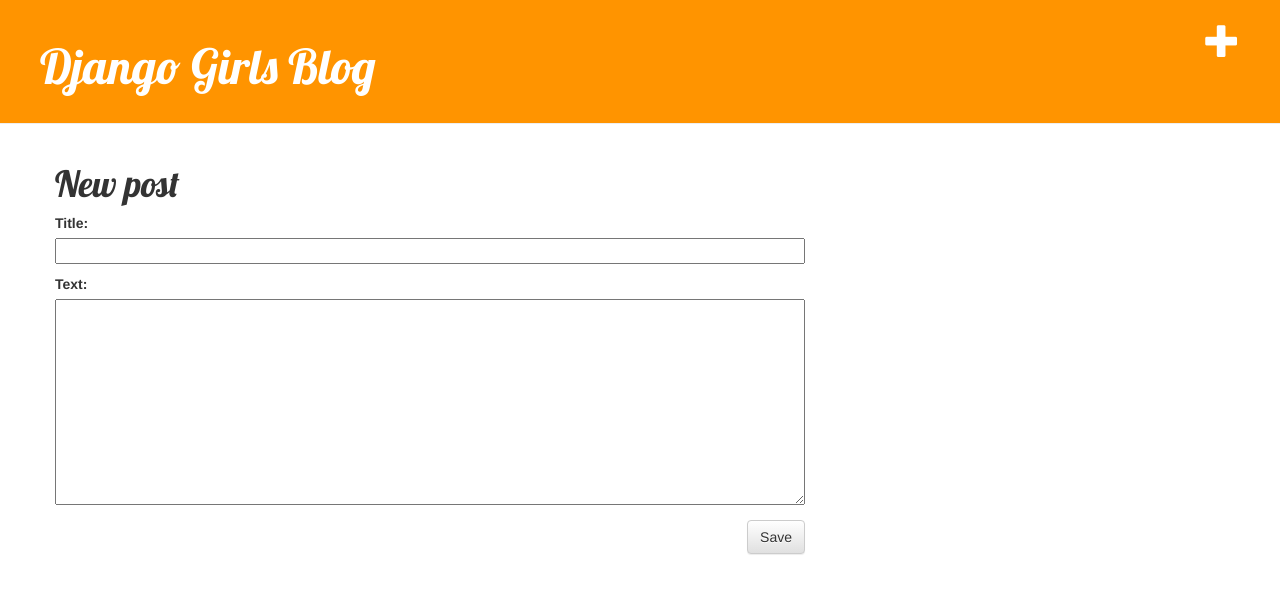
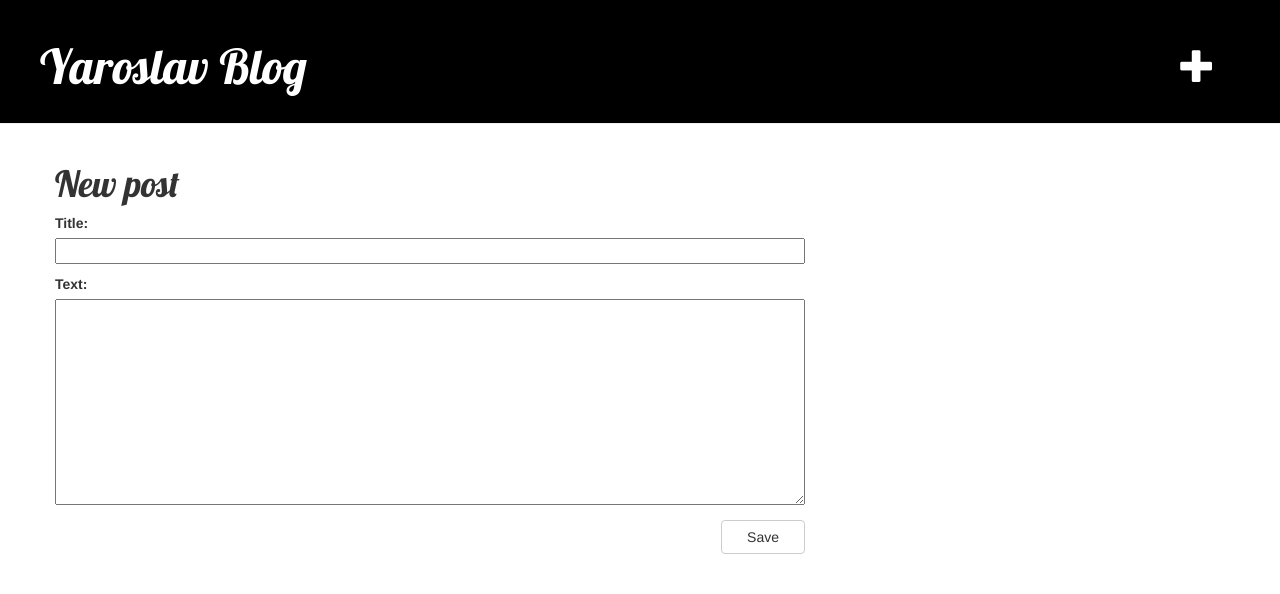
Before and after one commit to f4rk4sh/django_blog, a Django app: page /post/new/ in a window 1280 px wide. Shown: the top 594 px of the page. Run offline with Django 3.2, Linux system fonts and the light colour scheme; the visitor is signed in with stand-in values (Sample User, id 1); some libraries are stand-ins or nearby versions.

Commit message:
adding final fixes

```diff
--- a/blog/static/css/blog.css
+++ b/blog/static/css/blog.css
@@ -1,5 +1,5 @@
 .page-header {
-    background-color: #ff9400;
+    background-color: #000000;
     margin-top: 0;
     padding: 20px 20px 20px 40px;
 }
@@ -24,6 +24,7 @@ h1, h2, h3, h4 {
 
 .save {
     float: right;
+    padding-inline: 25px;
 }
 
 .post-form textarea, .post-form input {
@@ -44,3 +45,11 @@ h1, h2, h3, h4 {
 .post h1 a, .post h1 a:visited {
     color: #000000;
 }
+
+.btn {
+    margin-left: 10px;
+}
+
+#plus {
+    padding: 25px;
+}
--- a/blog/templates/blog/base.html
+++ b/blog/templates/blog/base.html
@@ -3,18 +3,19 @@
 <html lang="en">
 <head>
     <meta charset="UTF-8">
-    <title>Django Girls blog</title>
-    <link rel="stylesheet" href="//maxcdn.bootstrapcdn.com/bootstrap/3.2.0/css/bootstrap.min.css">
-    <link rel="stylesheet" href="//maxcdn.bootstrapcdn.com/bootstrap/3.2.0/css/bootstrap-theme.min.css">
+    <title>Yaroslav blog</title>
+    <link rel="stylesheet" href="https://maxcdn.bootstrapcdn.com/bootstrap/3.4.0/css/bootstrap.min.css">
+    <script src="https://ajax.googleapis.com/ajax/libs/jquery/3.5.1/jquery.min.js"></script>
+    <script src="https://maxcdn.bootstrapcdn.com/bootstrap/3.4.0/js/bootstrap.min.js"></script>
     <link href="https://fonts.googleapis.com/css?family=Lobster&subset=latin,cyrillic" rel="stylesheet" type="text/css">
     <link rel="stylesheet" href="{% static 'css/blog.css' %}">
 </head>
 <body>
     <div class="page-header">
         {% if user.is_authenticated %}
-            <a href="{% url 'post_new' %}" class="top-menu"><span class="glyphicon glyphicon-plus"></span></a>
+            <a href="{% url 'post_new' %}" class="top-menu" id="plus"><span class="glyphicon glyphicon-plus"></span></a>
         {% endif %}
-        <h1><a href="/">Django Girls Blog</a></h1>
+        <h1><a href="/">Yaroslav Blog</a></h1>
     </div>
     <div class="content container">
         <div class="row">
--- a/blog/templates/blog/post_list.html
+++ b/blog/templates/blog/post_list.html
@@ -3,10 +3,10 @@
 {% block content %}
     {% for post in posts %}
     <div class="post">
+        <h1><a href="{% url 'post_detail' pk=post.pk %}">{{ post.title }}</a></h1>
         <div class="date">
-            <p>Опубликовано: {{ post.published_date }}</p>
+            <p>Published: {{ post.published_date }}</p>
         </div>
-        <h1><a href="{% url 'post_detail' pk=post.pk %}">{{ post.title }}</a></h1>
         <p>{{ post.text|linebreaksbr }}</p>
     </div>
     {% endfor %}
--- a/mysite/settings.py
+++ b/mysite/settings.py
@@ -105,7 +105,7 @@ AUTH_PASSWORD_VALIDATORS = [
 # Internationalization
 # https://docs.djangoproject.com/en/3.2/topics/i18n/
 
-LANGUAGE_CODE = 'ru-ru'
+LANGUAGE_CODE = 'en-en'
 
 TIME_ZONE = 'Europe/Kiev'
 
```
Also changed, not shown: blog/templates/blog/post_detail.html (+8 -5 lines).
